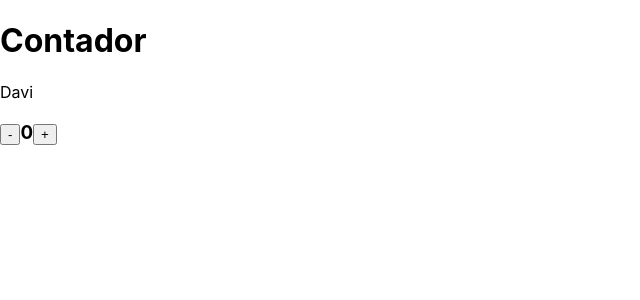
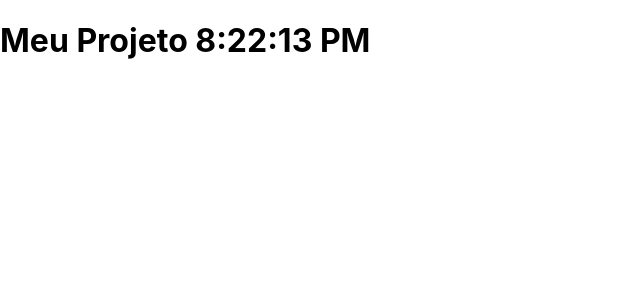
Before and after one commit to dnsdigitaltech/reactJS, a React (Create React App) app in the folder meusite/: page / in a window 1280 px wide. Shown: the top 300 px of the page, without its empty margins (0-640 px from the left). Built offline with nearby package versions, Linux system fonts and the light colour scheme.

Commit message:
Ciclos de vida dos Componentes

```diff
--- a/meusite/src/App.js
+++ b/meusite/src/App.js
@@ -1,45 +1,32 @@
 import React, { Component } from 'react';
 
 class App extends Component {
+
     constructor (props) {
-        super (props);
+        super(props);
         this.state = {
-            nome: 'Davi',
-            contador: 0
+            hora: '00:00:00'
         };
-
-        this.aumentar = this.aumentar.bind(this);
-        this.diminuir = this.diminuir.bind(this);
     }
 
-    aumentar() {
-        let state = this.state;
-        state.contador += 1;
-        state.nome = 'Bernardo';
-        this.setState(state)
+    componentDidMount(){ //monta
+        setInterval (() => {
+            this.setState({ hora: new Date().toLocaleTimeString() })
+        }, 1000);
     }
 
-    diminuir () {
-        let state = this.state;
-        //não ficar numero negativos
-        if(state.contador ===0) {
-            alert('Opa chegou a zero!');
-            return;
-        }
-        state.contador -= 1;
-        state.nome = 'Davi';
-        this.setState(state)
+    componentDidUpdate(){ //atualiza
+        console.log('Atualizou!!')
+    }
+
+    shouldComponentDidUpdate(){ //retorna true or false
+
     }
 
     render() {
         return (
             <div>
-                <h1>Contador</h1>
-                    {this.state.nome}
-                <h3>
-                    <button onClick={this.diminuir}>-</button>
-                        {this.state.contador}
-                    <button onClick={this.aumentar}>+</button></h3>
+                <h1>Meu Projeto {this.state.hora}</h1>
             </div>
         );
     }
```
